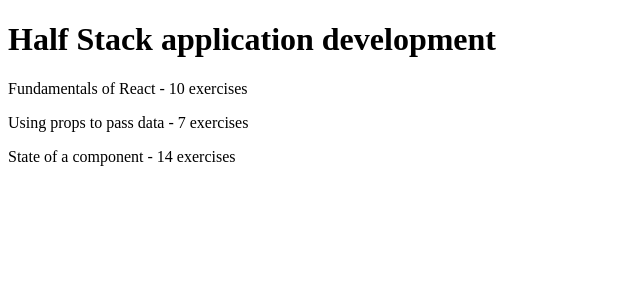
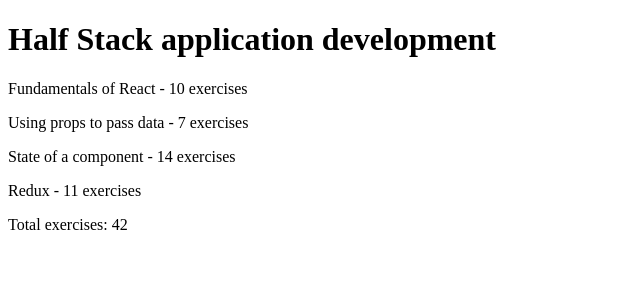
Before and after one commit to jesusbloise/Parte-1-Fullstackopen-, a React (Vite) app: page / in a window 1280 px wide. Shown: the top 300 px of the page, without its empty margins (0-640 px from the left). Built offline with nearby package versions, Linux system fonts and the light colour scheme.

Commit message:
ejercicio 2.2 listo

```diff
--- a/src/App.jsx
+++ b/src/App.jsx
@@ -19,6 +19,11 @@ const App = () => {
         name: 'State of a component',
         exercises: 14,
         id: 3
+      },
+      {
+        name: 'Redux',
+        exercises: 11,
+        id: 4
       }
     ]
   };
@@ -35,6 +40,7 @@ const Course = ({ course }) => {
     <div>
       <Header courseName={course.name} />
       <Content parts={course.parts} />
+      <Total parts={course.parts} />
     </div>
   );
 };
@@ -61,4 +67,11 @@ const Part = ({ part }) => {
   );
 };
 
+const Total = ({ parts }) => {
+  const total = parts.reduce((sum, part) => sum + part.exercises, 0);
+  return (
+    <p>Total exercises: {total}</p>
+  );
+};
+
 export default App;
```
